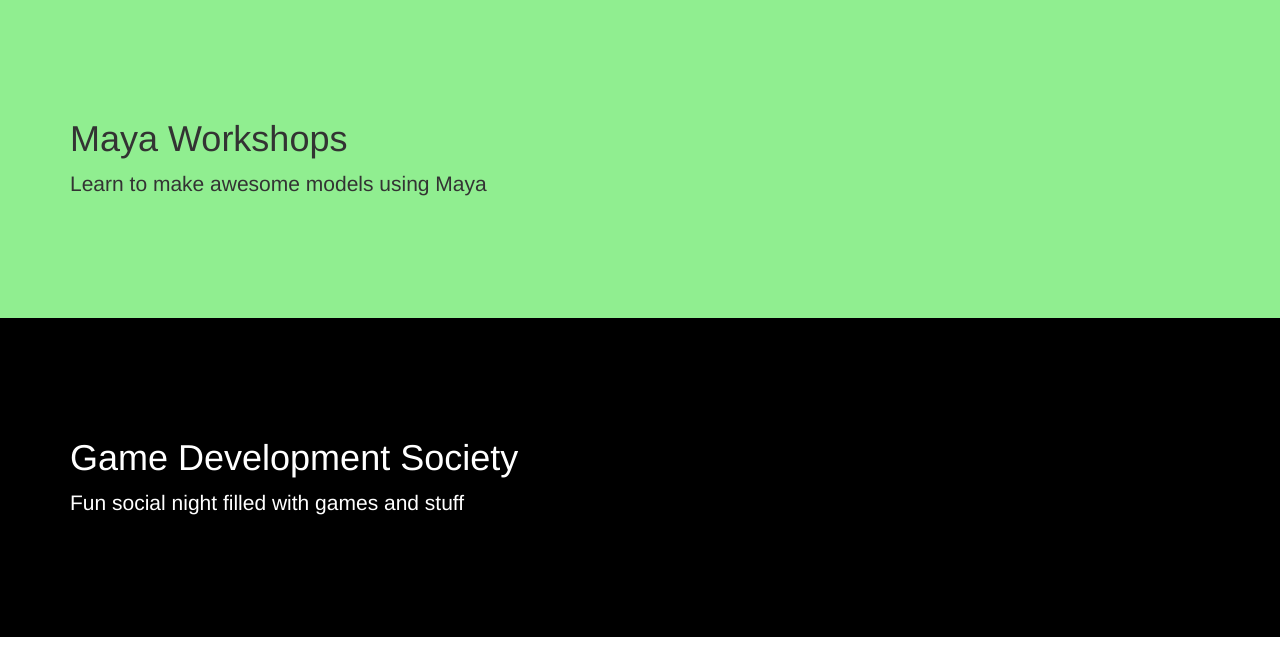
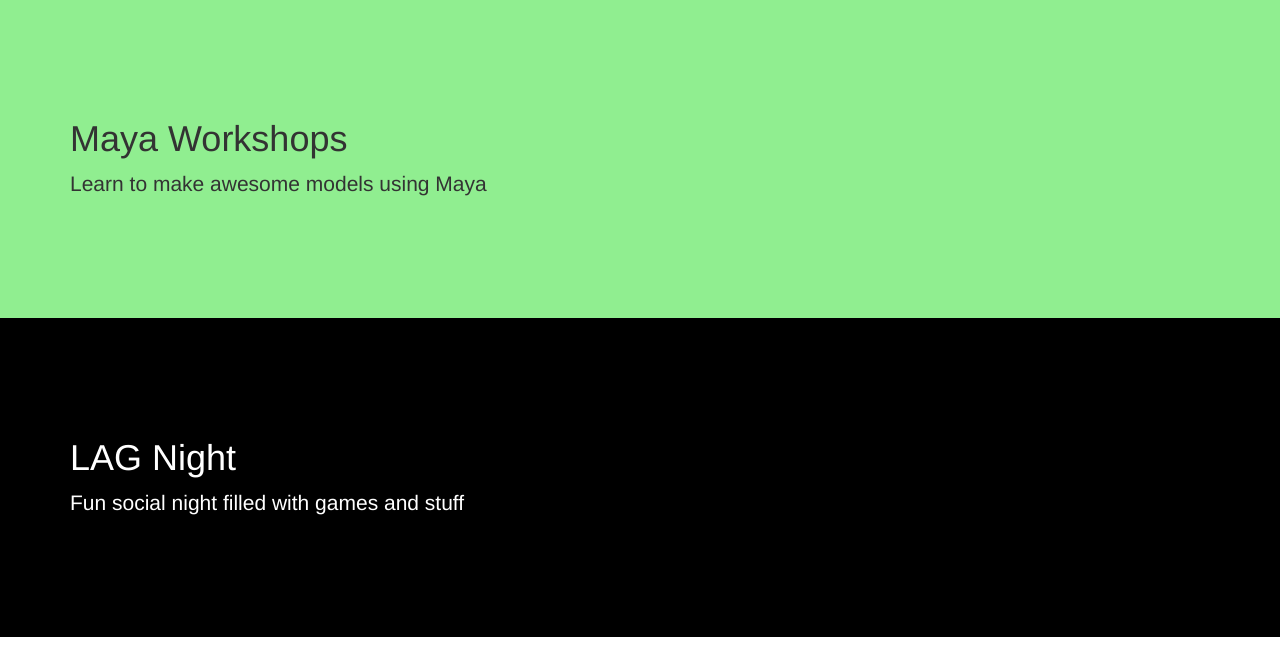
Before and after one commit to cbreezier/gds-site, a Django app: page / in a window 1280 px wide. Shown: the part 1191-1848 px from the top of the page. Run offline with Django 3.2, Linux system fonts and the light colour scheme; some libraries are stand-ins or nearby versions.

Commit message:
Fix heading of LAG Night section on home page

```diff
--- a/project/main/templates/home.html
+++ b/project/main/templates/home.html
@@ -32,7 +32,7 @@
 
   <div class="row home-content home-lagnight">
     <div class="container">
-      <h1>Game Development Society</h1>
+      <h1>LAG Night</h1>
       <p class="lead">
         Fun social night filled with games and stuff
       </p>
```
